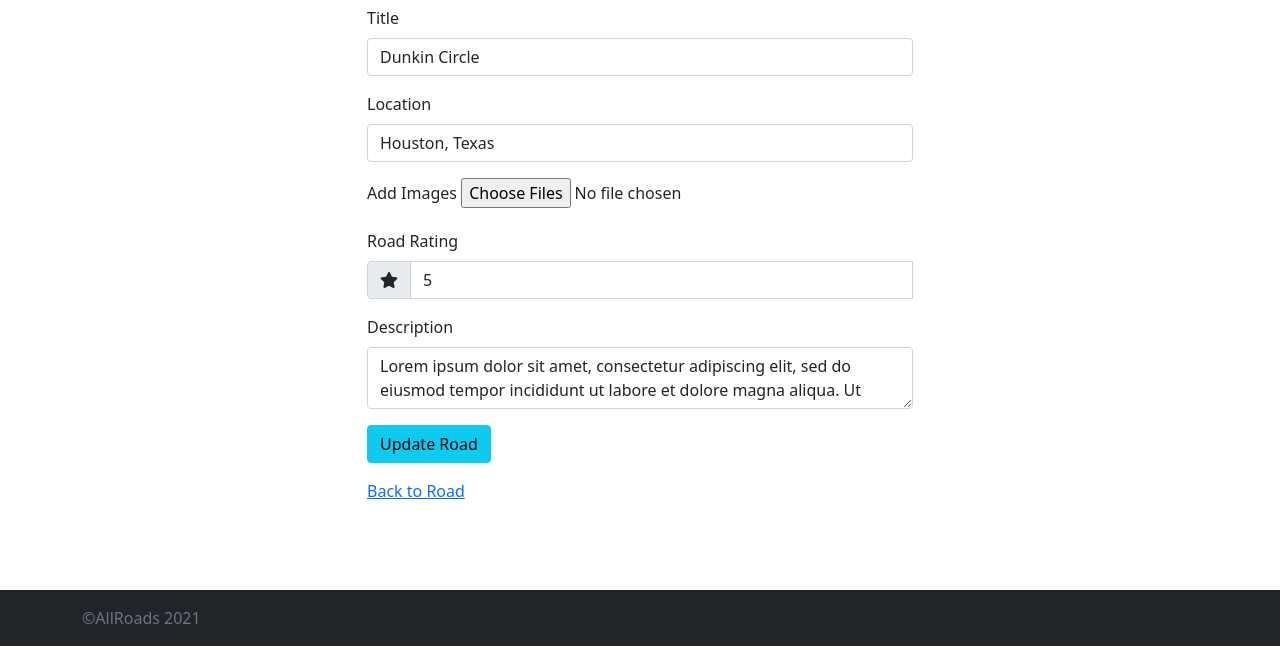
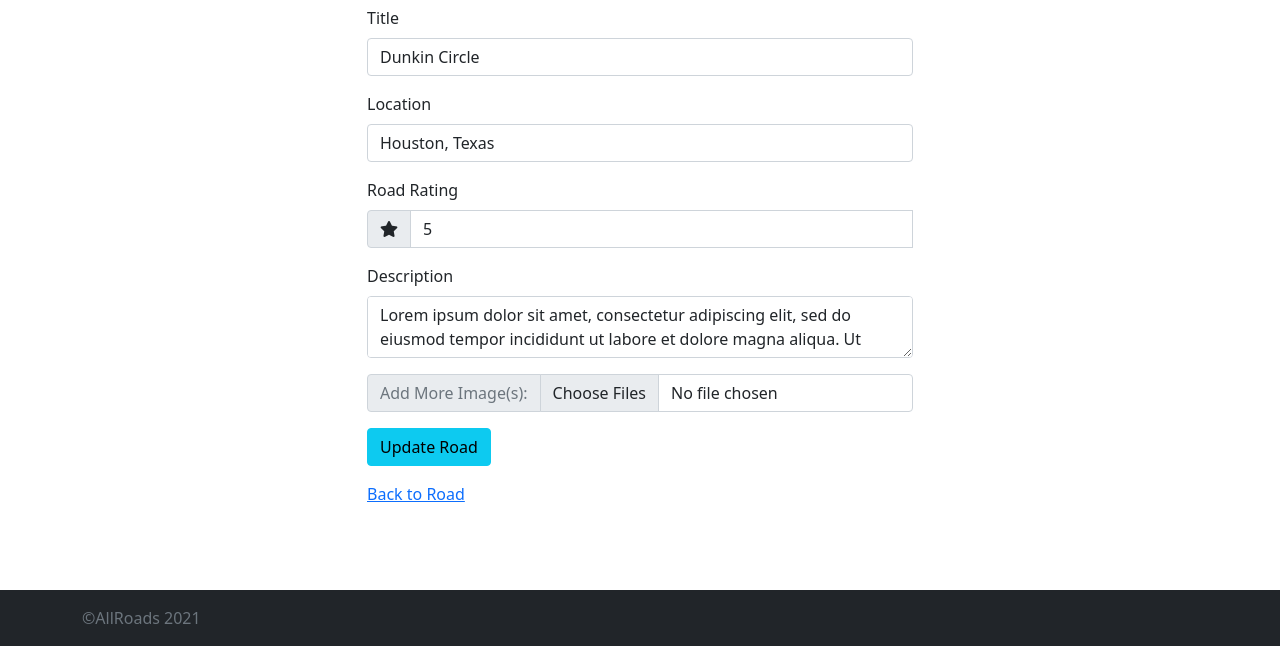
Before and after one commit to Cender12/all-roads, a Node server app: template views/roads/edit.ejs in a window 1280 px wide. Shown: the part 154-800 px from the top of the page. Run offline with Node 20, Linux system fonts and the light colour scheme; the template is opened without the code that fills it: values that come from a table or form of the project are taken from there, others are empty; data comes from the database, SQL or seed files in the repository; some libraries are stand-ins or nearby versions.

Commit message:
add file input style on new/edit.ejs

```diff
--- a/views/roads/edit.ejs
+++ b/views/roads/edit.ejs
@@ -23,12 +23,6 @@
                     </div>
                 </div>
 
-                <!-- input image url -->
-                <div class="mb-3">
-                    <label class="form-label" for="image">Add Images</label>
-                    <input type="file" name="image" id="image" multiple>
-                </div>
-
                 <!-- input rating -->
                 <div class="mb-3">
                     <label class="form-label" for="rating">Road Rating</label>
@@ -51,6 +45,12 @@
                     </div>
                 </div>
 
+                <!-- input image url -->
+                <div class="input-group mb-3">
+                    <label class="input-group-text text-muted" for="image">Add More Image(s):</label>
+                    <input type="file" class="form-control" id="image" name="image" multiple>
+                </div>
+
                 <div class="mb-3">
                    <button class="btn btn-info">Update Road</button>
                 </div>
```
Also changed, not shown: views/roads/new.ejs (+10 -3 lines).
